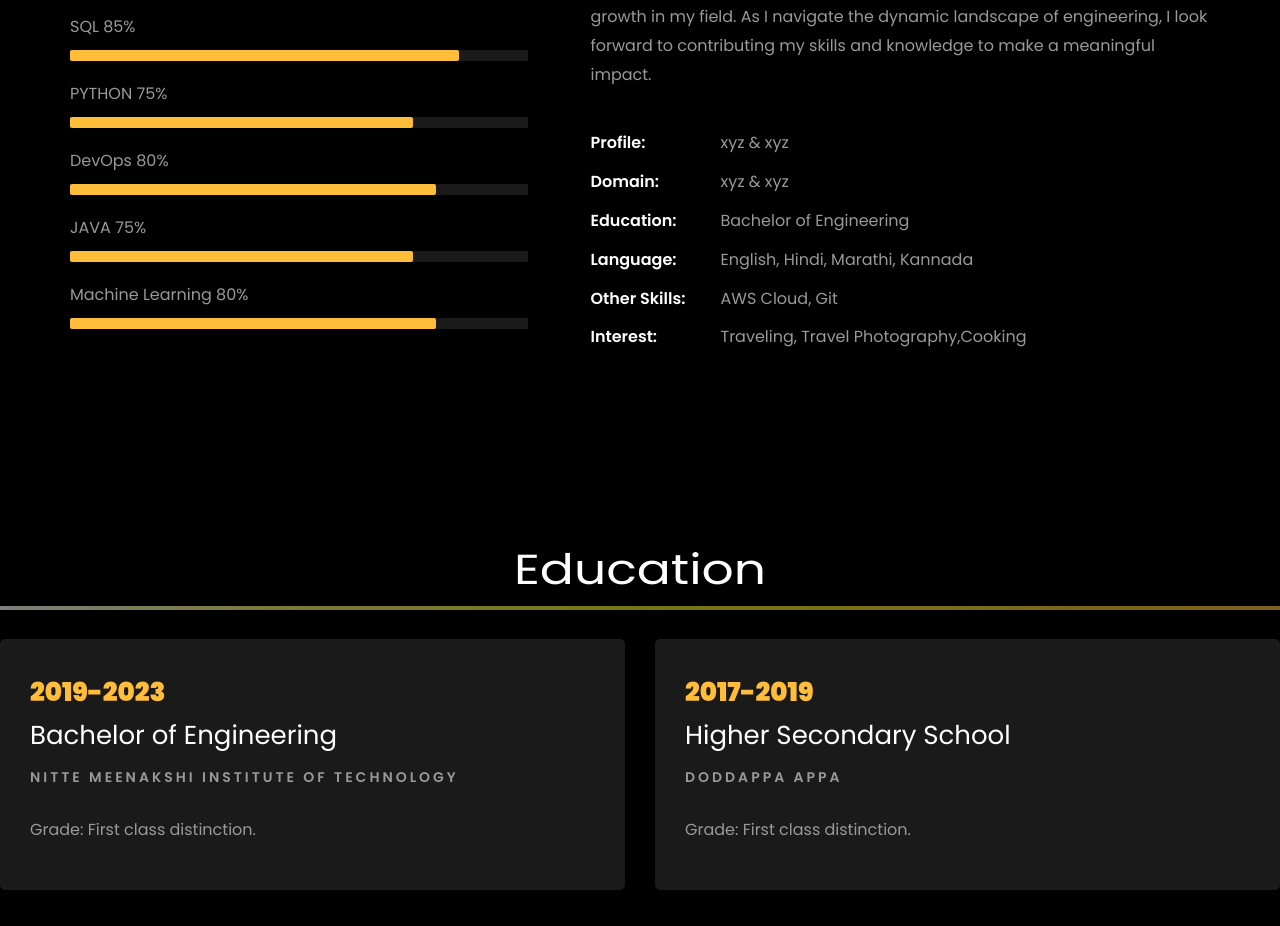
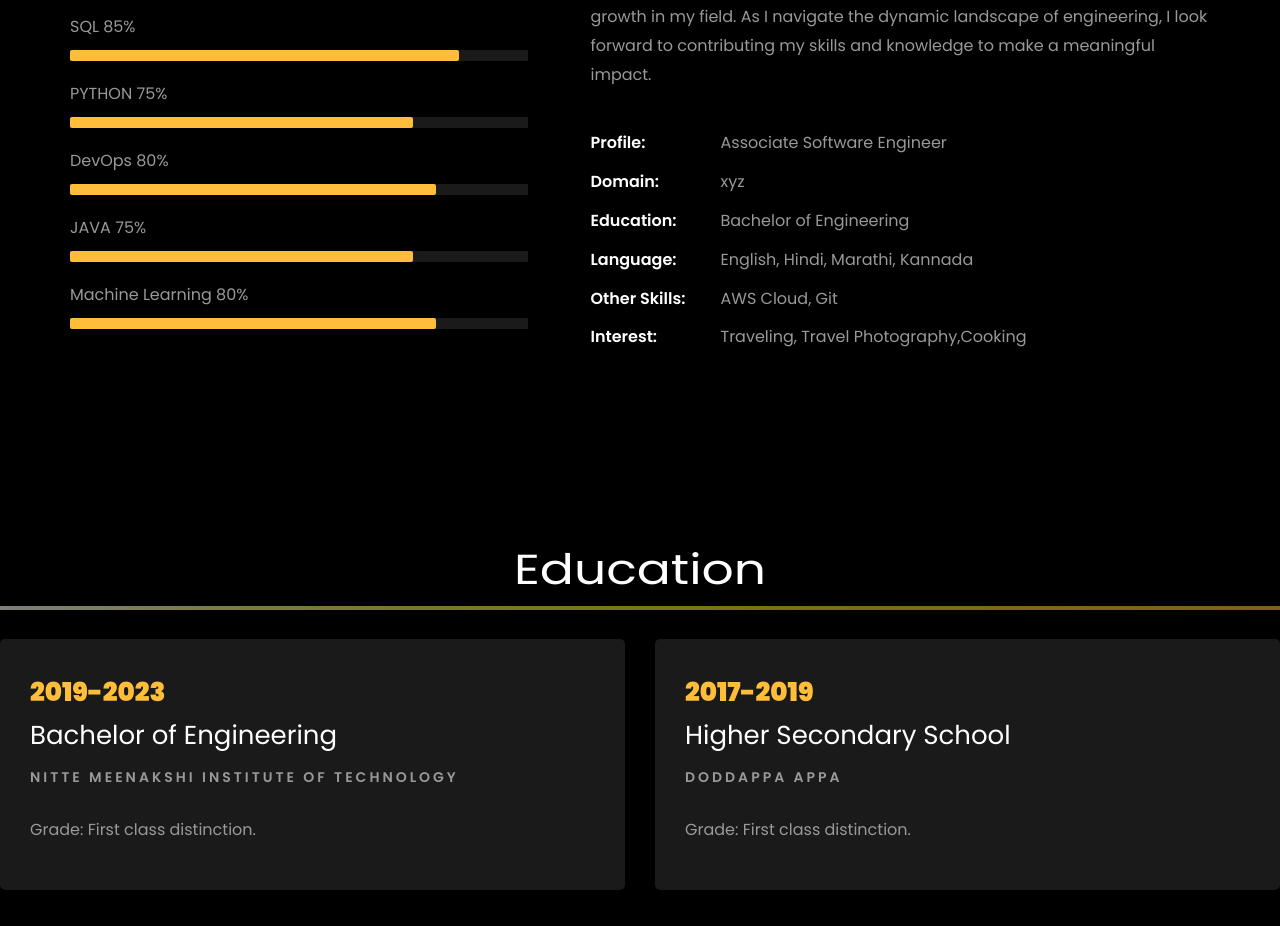
Before and after one commit to AbhishekHibare/AbhishekHibarePortfolio.github.io, a plain HTML site: page index.html in a window 1280 px wide. Shown: the part 1102-2028 px from the top of the page. Drawn offline with Linux system fonts and the light colour scheme; files whose address does not match are found by name.

Commit message:
Update index.html

```diff
--- a/index.html
+++ b/index.html
@@ -271,8 +271,8 @@
 
 								<p>Hello! I'm Abhishek Hibare, an enthusiastic and dedicated professional with a Bachelor's degree in engineering. I bring over five months of experience as an Associate Engineer, where I've had the opportunity to apply and enhance my engineering skills. Passionate about tackling real-world challenges, I thrive in collaborative environments and am committed to continuous learning and growth in my field. As I navigate the dynamic landscape of engineering, I look forward to contributing my skills and knowledge to make a meaningful impact.</p>
 								<ul class="about-info mt-4 px-md-0 px-2">
-									<li class="d-flex"><span>Profile:</span> <span>xyz &amp; xyz</span></li>
-									<li class="d-flex"><span>Domain:</span> <span>xyz &amp; xyz</span></li>
+									<li class="d-flex"><span>Profile:</span> <span>Associate Software Engineer</span></li>
+									<li class="d-flex"><span>Domain:</span> <span>xyz</span></li>
 									<li class="d-flex"><span>Education:</span> <span>Bachelor of Engineering</span></li>
 									<li class="d-flex"><span>Language:</span> <span>English, Hindi, Marathi, Kannada</span></li>
 									<!-- <li class="d-flex"><span>BI Tools:</span> <span>Microsoft Power BI, Looker &amp; Tableau</span></li> -->
```
